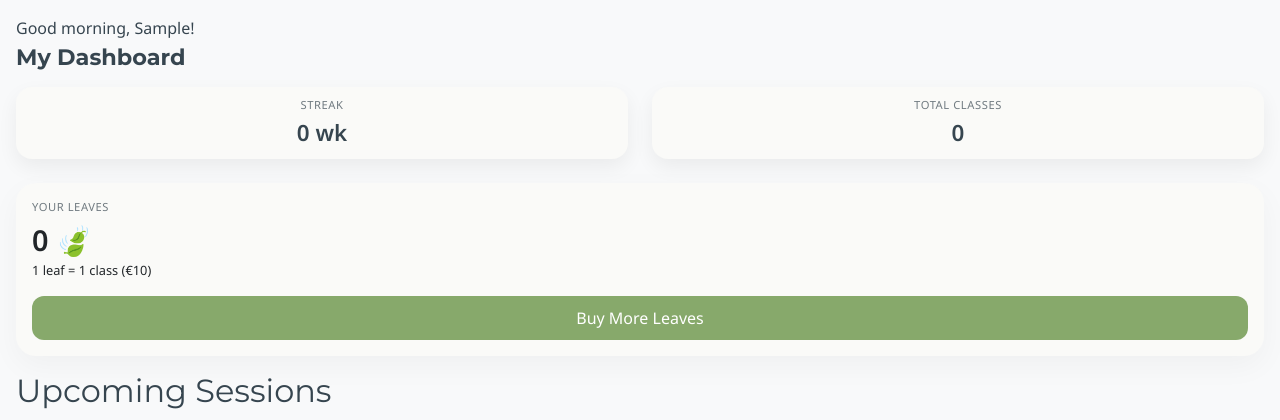
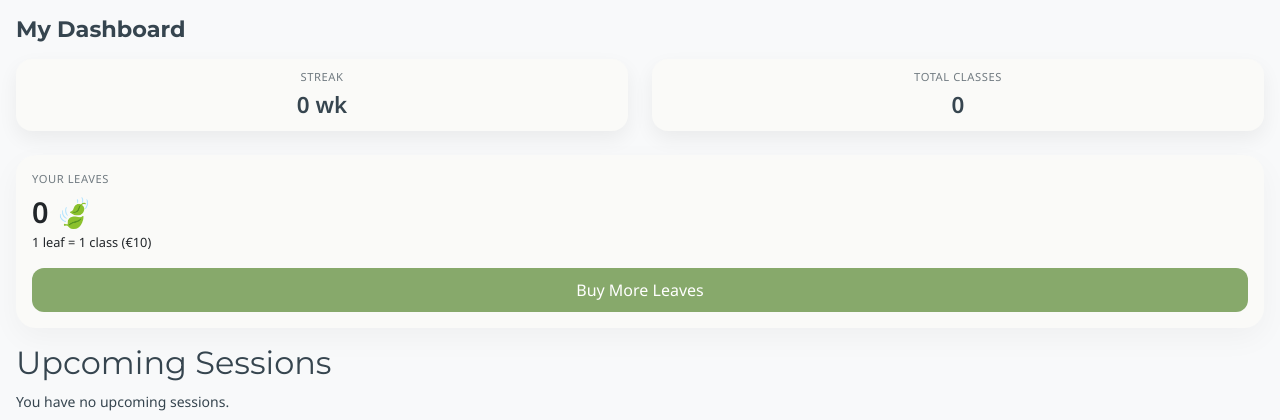
Before and after one commit to Heraniously/wellness_app, a Django app: page /dashboard/ in a window 1280 px wide. Shown: the top 420 px of the page. Run offline with Django 5.2, Linux system fonts and the light colour scheme; the visitor is signed in with stand-in values (Sample User, id 1); data comes from the database, SQL or seed files in the repository; data that the repository does not hold is empty; parts of the project's set-up code (start-up, migrations or seed data) failed here and were passed over.

Commit message:
Revert "Update dashboard greeting and remove old payment proof assets."
This reverts commit 6aec6237044a607372c62fe099b58626a0466536.

```diff
--- a/scheduling/templates/scheduling/dashboard.html
+++ b/scheduling/templates/scheduling/dashboard.html
@@ -13,7 +13,6 @@
     </div>
   </div>
 {% else %}
-  <p class="muted mb-1">{{ greeting }}, {{ request.user.first_name|default:request.user.username }}!</p>
   <h1 class="page-title">My Dashboard</h1>
 
   <!-- Stats row -->
--- a/scheduling/views.py
+++ b/scheduling/views.py
@@ -83,14 +83,6 @@ def dashboard(request):
         })
 
     # Logged-in: compute upcoming/past, streak, totals, favorite class type
-    local_hour = timezone.localtime(now).hour
-    if local_hour < 12:
-        greeting = "Good morning"
-    elif local_hour < 18:
-        greeting = "Good afternoon"
-    else:
-        greeting = "Good evening"
-
     upcoming = Booking.objects.filter(
         client=request.user,
         wellness_class__start_time__gt=now
@@ -135,7 +127,6 @@ def dashboard(request):
 
     return render(request, 'scheduling/dashboard.html', {
         'is_guest': False,
-        'greeting': greeting,
         'upcoming': upcoming,
         'past': past,
         'now_plus_24h': now + timedelta(hours=24),
```
Also changed, not shown: payment_proofs/25-baby-s-svgrepo-com.svg (added), payment_proofs/25-baby-s-svgrepo-com_5MybulV.svg (added), payment_proofs/25-baby-s-svgrepo-com_uVFdXlQ.svg (added), payment_proofs/25-baby-s-svgrepo-com_wBN9u78.svg (added).
